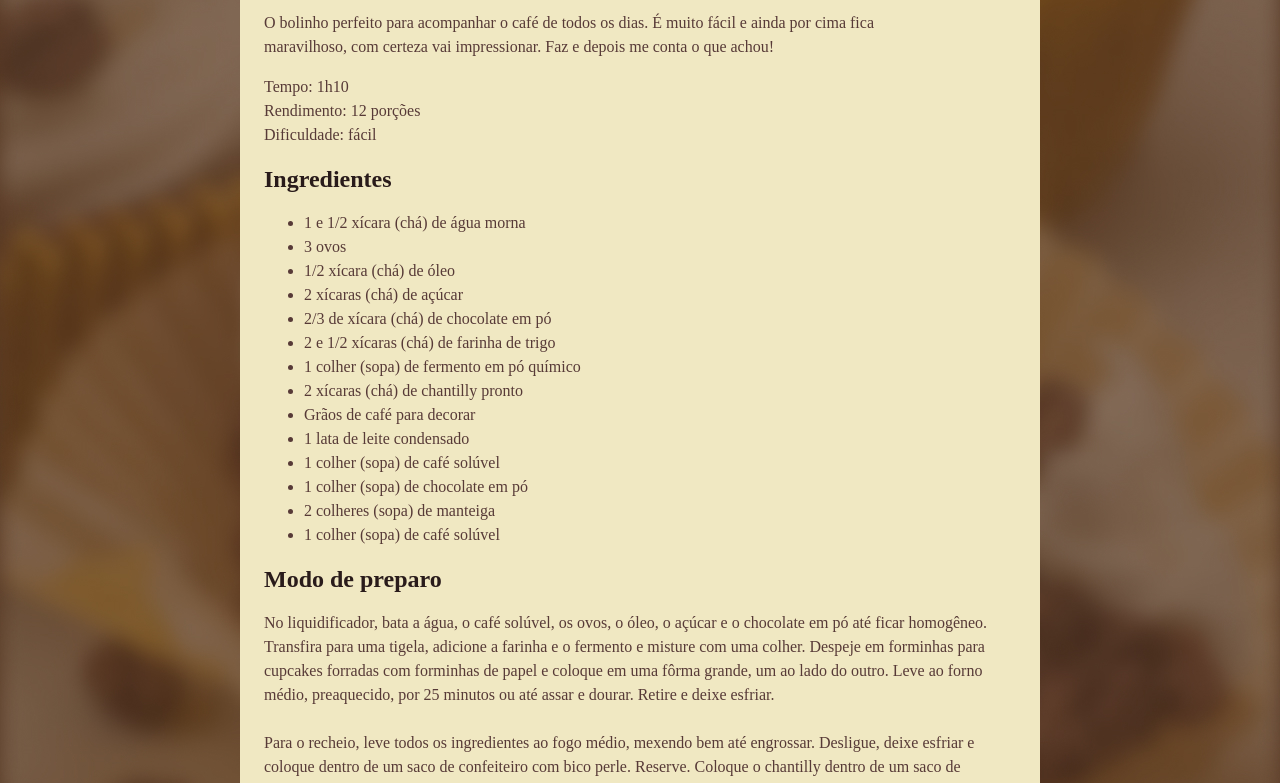
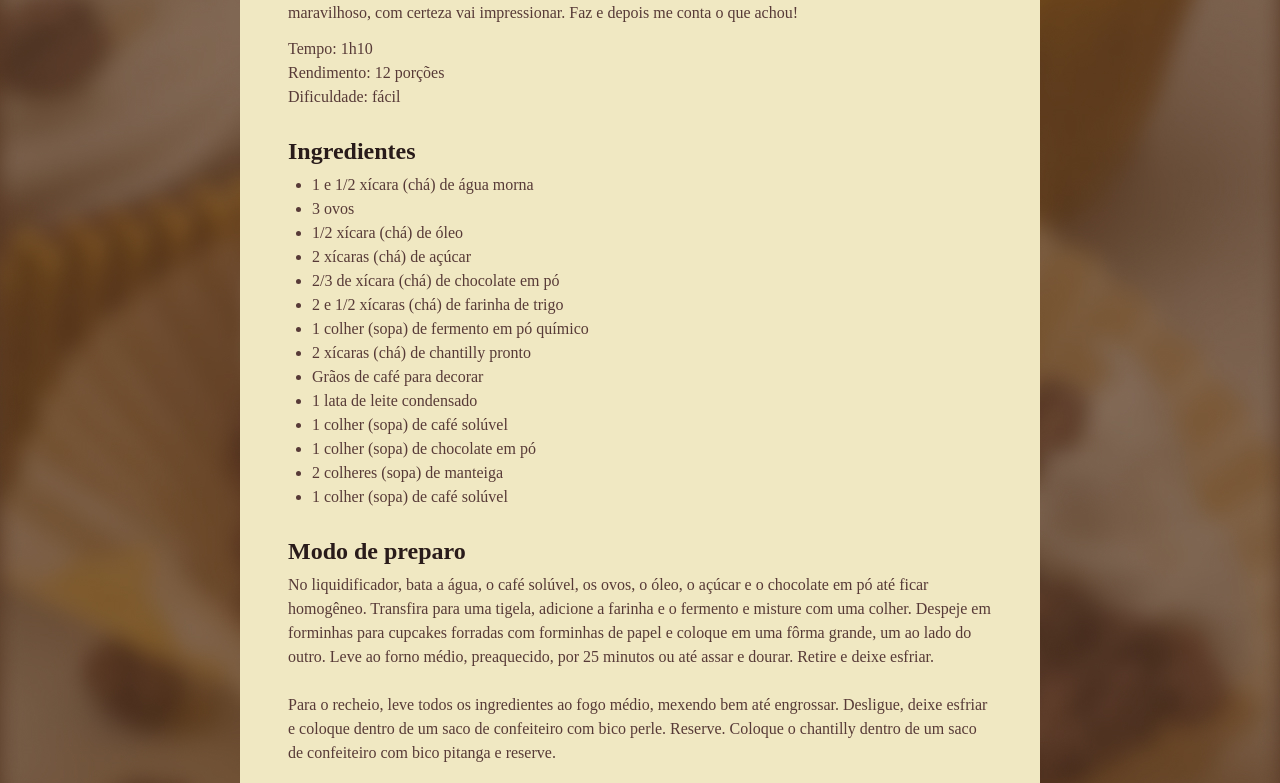
Before and after one commit to kcaldeira-dev/P-gina-de-Receita---Projeto, a plain HTML site: page index.html in a window 1280 px wide. Shown: the part 590-1373 px from the top of the page. Drawn offline with Linux system fonts and the light colour scheme; a web font is replaced by a local one.

Commit message:
Add spacing to elements | CSS alterations

```diff
--- a/style.css
+++ b/style.css
@@ -1,3 +1,11 @@
+* {
+    margin: 0;
+    padding: 0;
+}
+
+
+
+
 :root {
     font-family: Alice;
     line-height: 150%;
@@ -16,9 +24,23 @@ body {
     border-radius: 24px;
     margin: 48px auto;
 }
+
+main {
+    padding: 24px;
+}
+
+section + section {
+    margin-top: 24px;
+}
+
+#about p + p {
+    margin-top: 12px;
+}
+
 h1 {
     line-height: 140%;
     font-size: 40px;
+    margin-bottom: 4px;
 }
 
 h2 {
@@ -26,7 +48,9 @@ h2 {
 }
 
 h1, h2 {
-    color: #291B1A
+    color: #291B1A;
+    margin-bottom: 4px;
+    line-height: 150%;
 }
 
 img {
@@ -34,3 +58,7 @@ img {
     height: 400px;
     width: 752px;
 }
+
+ul {
+    padding-left: 24px;
+}
```
